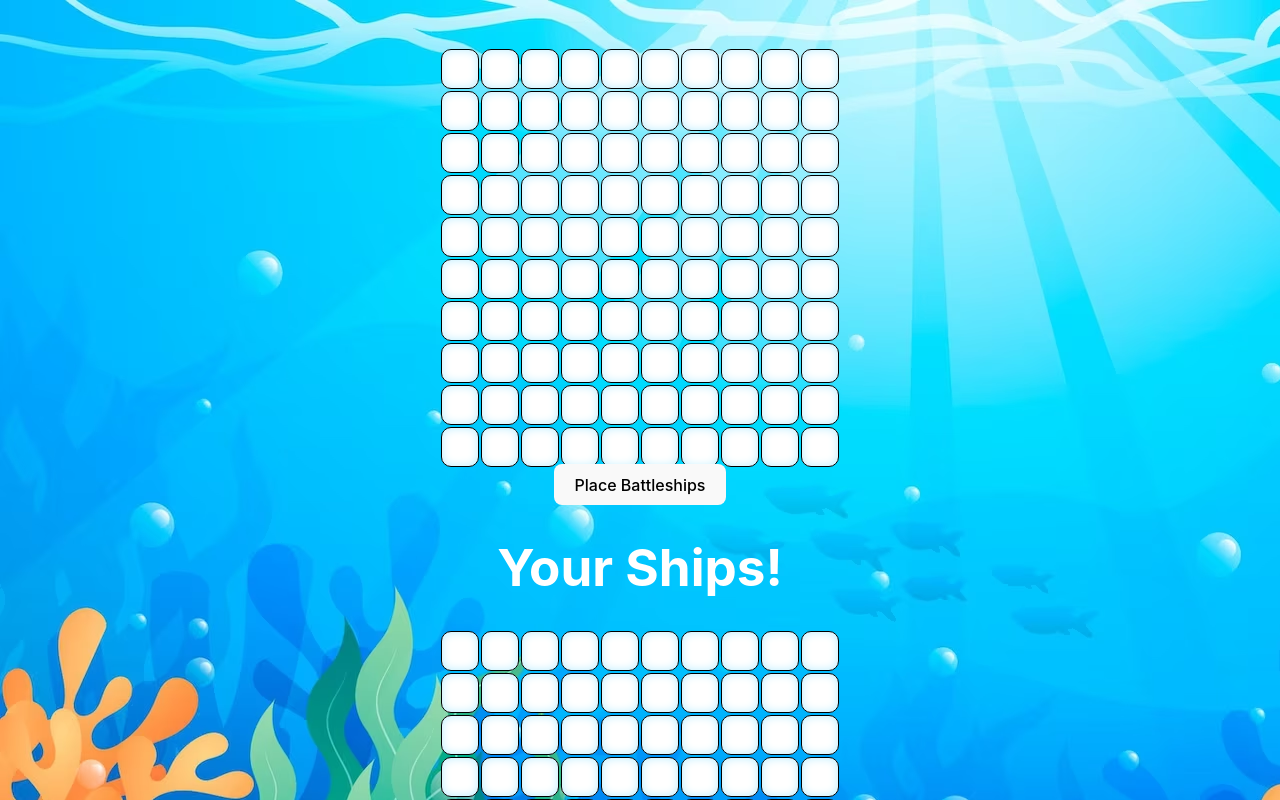
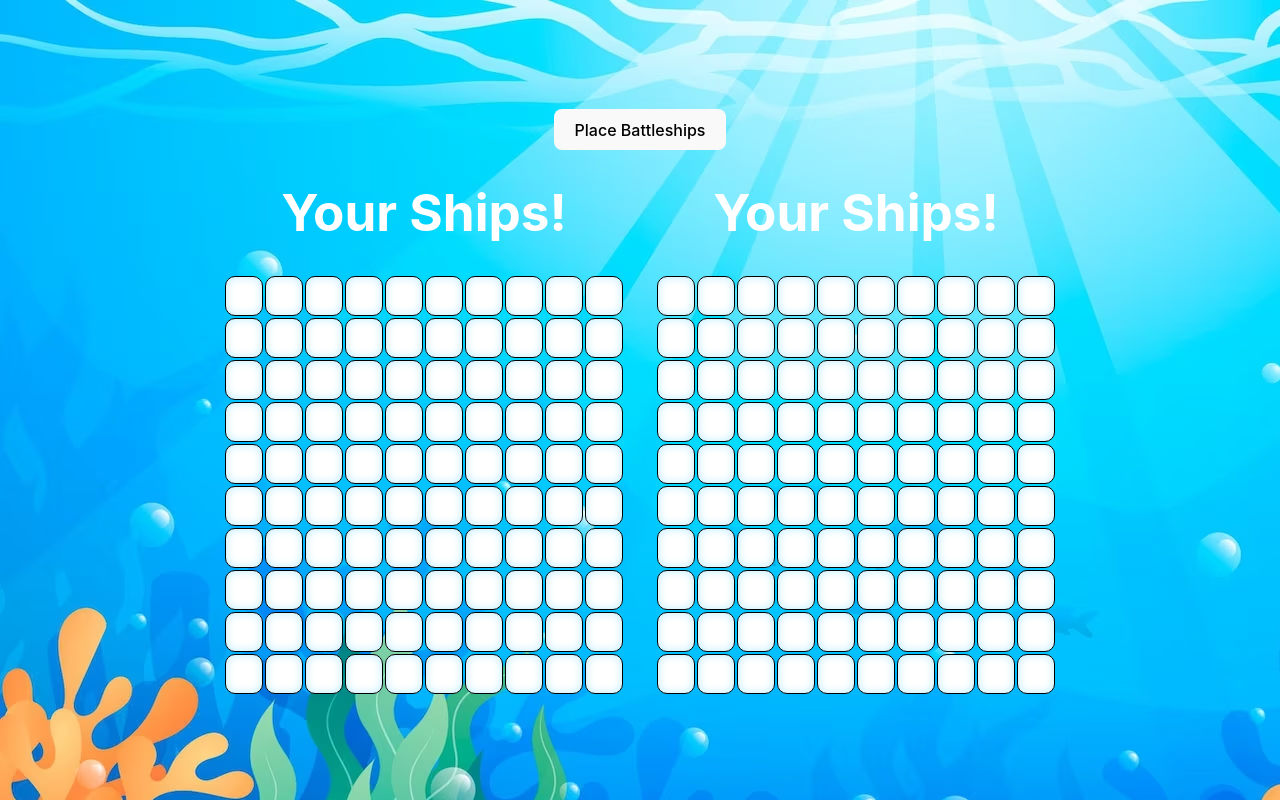
Before and after one commit to benante/battleship, a React (Vite) app: page / in a window 1280 px wide. Shown: the top 800 px of the page. Built offline with nearby package versions, Linux system fonts and the light colour scheme.

Commit message:
fixed layout bug

```diff
--- a/src/components/ComputerBoard.jsx
+++ b/src/components/ComputerBoard.jsx
@@ -24,13 +24,17 @@ export default function ComputerBoard({ board, onCellClick }) {
   winGame();
 
   return (
+    <div className="computer-section">
+      <h1>Your Ships!</h1>
       <div className="board computer-board">
         {boardState.map((row, rowIndex) => (
           <div key={rowIndex} className="row">
             {row.map((cell, colIndex) => (
               <div
                 key={colIndex}
-              className={`cell ${cell === 'B' ? 'ship-cell' : ''} ${cell === 'hit' ? 'hit-ship' : ''}`}
+                className={`cell ${cell === 'B' ? 'ship-cell' : ''} ${
+                  cell === 'hit' ? 'hit-ship' : ''
+                }`}
                 onClick={() => handleCellClick(rowIndex, colIndex)}
               >
                 {/* Display the contents of each cell here */}
@@ -39,5 +43,6 @@ export default function ComputerBoard({ board, onCellClick }) {
           </div>
         ))}
       </div>
+    </div>
   );
 }
--- a/src/components/Game.jsx
+++ b/src/components/Game.jsx
@@ -49,12 +49,30 @@ export default function Game() {
     // Here, you can update the computer's board based on the result of the click if needed.
   };
 
+  // return (
+  //   <div>
+  //     <ScoreBoard />
+  //     <ComputerBoard board={computerBoard} onCellClick={handleCellClick} />
+  //     <PlaceShipButton onClick={handlePlaceShips} shipsPlaced={shipsPlaced} />
+  //     <PlayerBoard board={playerBoard} selectedCell={selectedPlayerCell} />
+  //   </div>
+  // );
+
   return (
-    <div>
-      <ScoreBoard />
-      <ComputerBoard board={computerBoard} onCellClick={handleCellClick} />
-      <PlaceShipButton onClick={handlePlaceShips} shipsPlaced={shipsPlaced} />
-      <PlayerBoard board={playerBoard} selectedCell={selectedPlayerCell} />
-    </div>
+    <>
+      <div className="controls-container">
+        <PlaceShipButton onClick={handlePlaceShips} shipsPlaced={shipsPlaced} />
+      </div>
+      <div className="main-container">
+        <ScoreBoard />
+        <ComputerBoard
+          board={computerBoard}
+          onCellClick={(rowIndex, colIndex) =>
+            handleCellClick(computerBoard, rowIndex, colIndex)
+          }
+        />
+        <PlayerBoard board={playerBoard} selectedCell={selectedPlayerCell} />
+      </div>
+    </>
   );
 }
```
Lines whose indentation alone changed are shown as unchanged.
